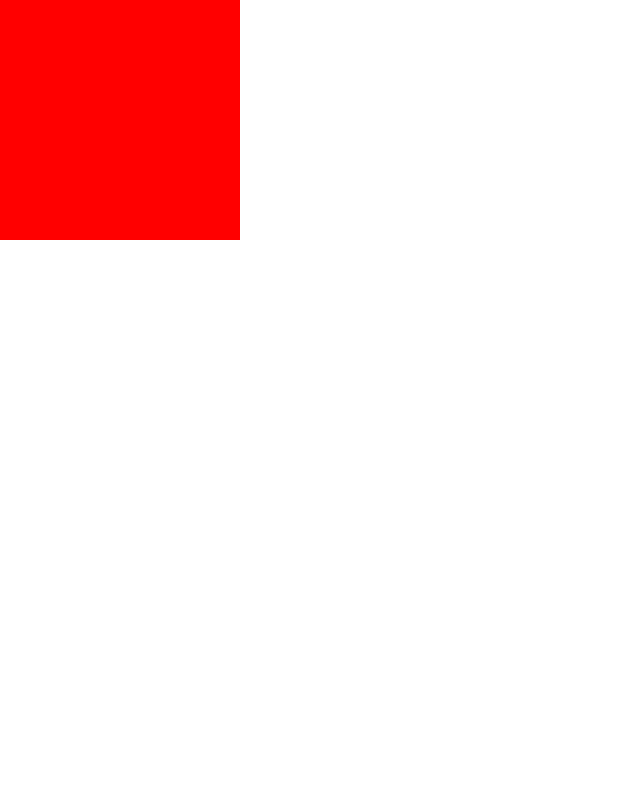
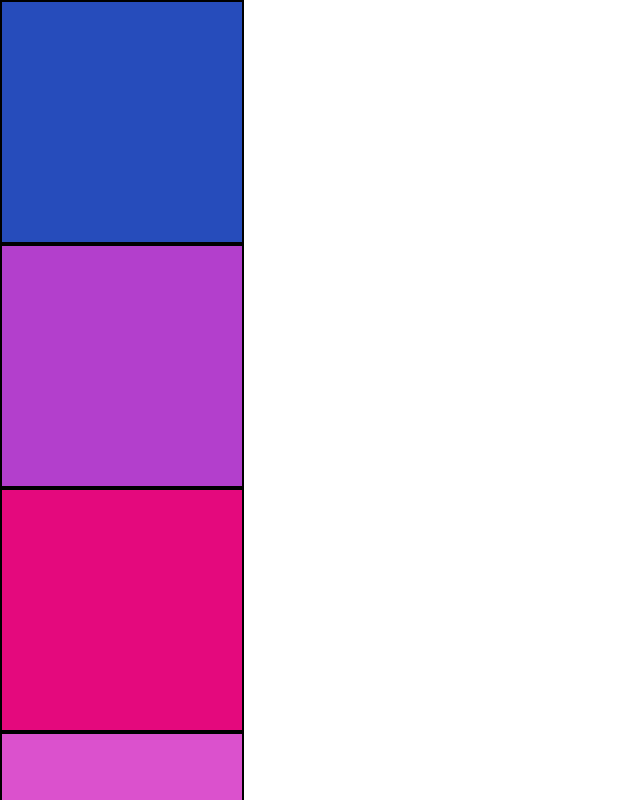
Before and after one commit to Guillermo-Martin/color-boxes, a React (Create React App) app: page / in a window 1280 px wide. Shown: the top 800 px of the page, without its empty margins (0-640 px from the left). Built offline with nearby package versions, Linux system fonts and the light colour scheme.

Commit message:
Add for loop to create multiple boxes

```diff
--- a/src/components/Box.js
+++ b/src/components/Box.js
@@ -15,6 +15,7 @@ function Box(props) {
           height: "15rem",
           // pass color for backgroundColor
           backgroundColor: `${color}`,
+          border: "2px solid black"
         }
       }
     >
--- a/src/containers/ColorBoxes.js
+++ b/src/containers/ColorBoxes.js
@@ -2,12 +2,18 @@ import React, { Component } from 'react';
 import Box from './../components/Box';
 
 class ColorBoxes extends Component {
+  // create defaultProps (will be the number of boxes to make)
+  static defaultProps = {
+    numBoxes: 5
+  }
+
   // create state to hold numbers for rgb color
   // will eventually hold a random number
   state = {
-    backgroundColor: "255, 0, 0"
+    backgroundColor: "",
   }
 
+  // for an individual box
   generateColor = () => {
     // create random numbers for rgb and pass numbers as props
     let randomNum1 = Math.floor((Math.random() * 255) + 1);
@@ -21,16 +27,26 @@ class ColorBoxes extends Component {
     this.setState({ backgroundColor: rgbColors});
   }
 
-  // render multiple boxes
 
   // add onClick listener to generate random numbers
   render() {
+
+    // create an empty array to hold boxes
+    let boxes = [];
+
+    // create n number of boxes (based off defaultProps)
+    for(let i = 0; i < `${this.props.numBoxes}`; i++) {
+      // create the RGB number
+      let RGB = Math.floor((Math.random() * 255) + 1) + "," + Math.floor((Math.random() * 255) + 1) + "," + Math.floor((Math.random() * 255) + 1);
+
+      // create a Box component
+      boxes.push(<Box onClick={this.generateColor} backgroundColor={RGB} />);
+    }
+
+
     return(
       <div>
-        <Box
-          onClick={this.generateColor}
-          backgroundColor={this.state.backgroundColor}
-        />
+        {boxes}
       </div>
     );
   }
```
